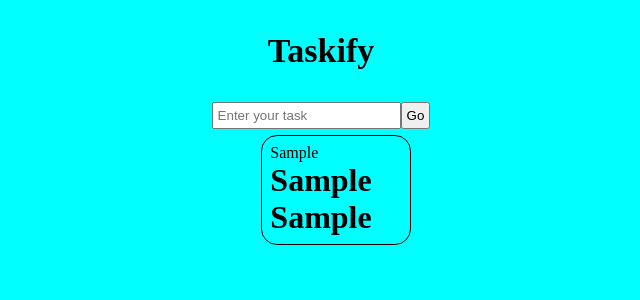
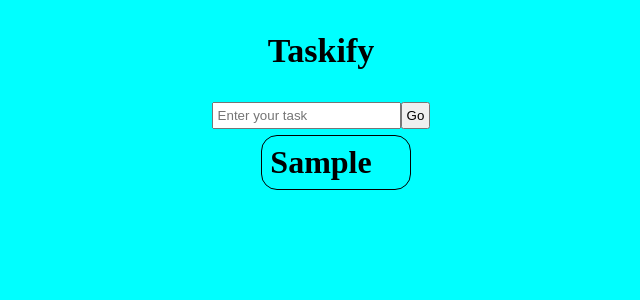
Before and after one commit to Ssharma0355/todo, a React (Create React App) app: page / in a window 1280 px wide. Both pictures are taken after typing "Sample" into the empty fields and a click on the button "Go". Shown: the top 300 px of the page, without its empty margins (319-959 px from the left). Built offline with nearby package versions, Linux system fonts and the light colour scheme; a web font is replaced by a local one.

Commit message:
Post Diwali commmit

```diff
--- a/src/components/TodoList.tsx
+++ b/src/components/TodoList.tsx
@@ -10,11 +10,9 @@ const TodoList: React.FC<Props> = ({todos}) => {
   return (
     <div>
      {todos.map(t=>(
-        <div className='todo' key={t.id}>{t.todo}
+        <div className='todo' key={t.id}>
         <h1>{t.todo}</h1>
-         <h1>{t.todo}</h1>
         </div>
-
      ))}
 
     </div>
```
